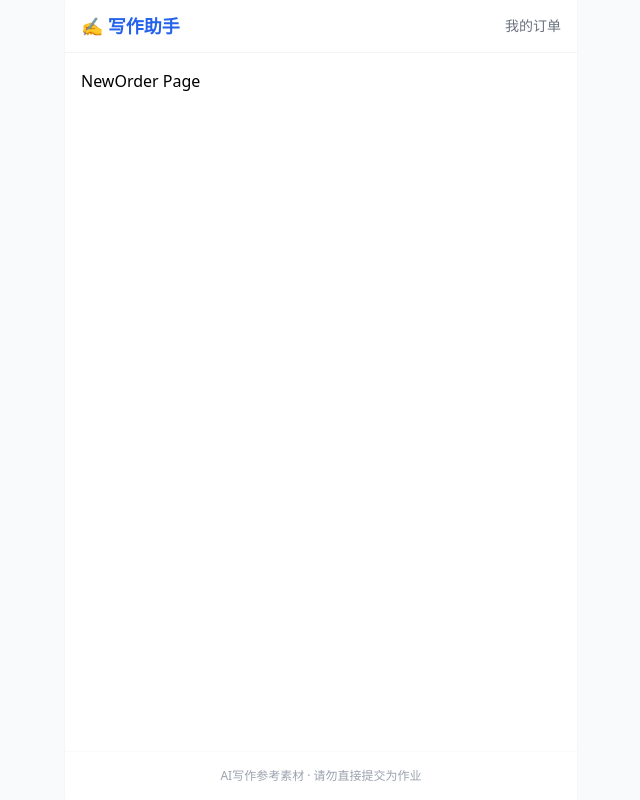
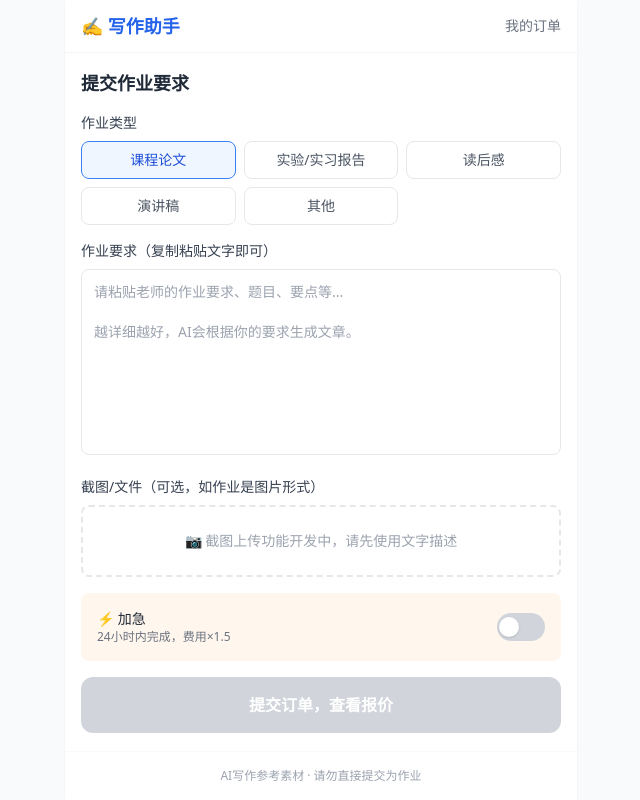
Before and after one commit to opure13567-cell/essay-writing, a React (Vite) app: page /order/new in a window 1280 px wide. Shown: the whole page, without its empty margins (319-959 px from the left). Built offline with nearby package versions, Linux system fonts and the light colour scheme.

Commit message:
feat: implement Home page, OrderForm component, and NewOrder page
- Home.jsx: Hero section, pricing table, service info, CTA button
- OrderForm.jsx: Reusable form with type selector, description, word count, rush toggle
- NewOrder.jsx: Wraps OrderForm with submit logic and error handling

```diff
--- /dev/null
+++ b/src/components/OrderForm.jsx
@@ -0,0 +1,106 @@
+import { useState } from 'react'
+
+const TYPES = [
+  { value: 'essay', label: '课程论文' },
+  { value: 'report', label: '实验/实习报告' },
+  { value: 'reflection', label: '读后感' },
+  { value: 'speech', label: '演讲稿' },
+  { value: 'other', label: '其他' },
+]
+
+export default function OrderForm({ onSubmit, loading }) {
+  const [type, setType] = useState('essay')
+  const [description, setDescription] = useState('')
+  const [deadline, setDeadline] = useState('')
+  const [isRush, setIsRush] = useState(false)
+
+  const wordCount = description.replace(/[\s\n\r，。！？、；：""''（）《》【】\[\]{}.,!?;:'"()\-\/\\|@#$%^&*+=<>]/g, '').length
+
+  const handleSubmit = (e) => {
+    e.preventDefault()
+    if (!description.trim()) return
+    onSubmit({ type, description: description.trim(), deadline: deadline || null, isRush })
+  }
+
+  return (
+    <form onSubmit={handleSubmit} className="space-y-4">
+      {/* 作业类型 */}
+      <div>
+        <label className="block text-sm font-medium text-gray-700 mb-2">作业类型</label>
+        <div className="grid grid-cols-3 gap-2">
+          {TYPES.map(t => (
+            <button
+              key={t.value}
+              type="button"
+              onClick={() => setType(t.value)}
+              className={`py-2 px-3 rounded-lg text-sm border transition-all ${
+                type === t.value
+                  ? 'border-blue-500 bg-blue-50 text-blue-700 font-medium'
+                  : 'border-gray-200 text-gray-600 hover:border-gray-300'
+              }`}
+            >
+              {t.label}
+            </button>
+          ))}
+        </div>
+      </div>
+
+      {/* 作业要求 */}
+      <div>
+        <label className="block text-sm font-medium text-gray-700 mb-2">
+          作业要求（复制粘贴文字即可）
+        </label>
+        <textarea
+          value={description}
+          onChange={e => setDescription(e.target.value)}
+          placeholder="请粘贴老师的作业要求、题目、要点等...&#10;&#10;越详细越好，AI会根据你的要求生成文章。"
+          rows={8}
+          className="w-full border border-gray-200 rounded-lg p-3 text-sm focus:border-blue-500 focus:ring-1 focus:ring-blue-500 outline-none resize-none"
+        />
+        {description && (
+          <p className="text-xs text-gray-400 mt-1">
+            已输入约 {wordCount} 字（不含标点和空格）
+          </p>
+        )}
+      </div>
+
+      {/* 截图上传（占位，后续扩展） */}
+      <div>
+        <label className="block text-sm font-medium text-gray-700 mb-2">
+          截图/文件（可选，如作业是图片形式）
+        </label>
+        <div className="border-2 border-dashed border-gray-200 rounded-lg p-6 text-center text-sm text-gray-400">
+          📷 截图上传功能开发中，请先使用文字描述
+        </div>
+      </div>
+
+      {/* 加急选项 */}
+      <div className="flex items-center justify-between bg-orange-50 rounded-lg p-4">
+        <div>
+          <div className="font-medium text-gray-800 text-sm">⚡ 加急</div>
+          <div className="text-xs text-gray-500">24小时内完成，费用×1.5</div>
+        </div>
+        <button
+          type="button"
+          onClick={() => setIsRush(!isRush)}
+          className={`w-12 h-7 rounded-full transition-colors ${
+            isRush ? 'bg-orange-500' : 'bg-gray-300'
+          }`}
+        >
+          <div className={`w-5 h-5 rounded-full bg-white shadow transition-transform ${
+            isRush ? 'translate-x-6' : 'translate-x-0.5'
+          }`} />
+        </button>
+      </div>
+
+      {/* 提交 */}
+      <button
+        type="submit"
+        disabled={!description.trim() || loading}
+        className="w-full py-4 bg-blue-600 text-white font-semibold rounded-xl hover:bg-blue-700 active:scale-[0.98] transition-all disabled:bg-gray-300 disabled:cursor-not-allowed"
+      >
+        {loading ? '提交中...' : '提交订单，查看报价'}
+      </button>
+    </form>
+  )
+}
--- a/src/pages/Home.jsx
+++ b/src/pages/Home.jsx
@@ -1,3 +1,54 @@
+import { useNavigate } from 'react-router-dom'
+
+const PRICING = [
+  { label: '短文（≤500字）', price: '¥2', examples: '读后感、活动总结、个人陈述' },
+  { label: '中文（500-5000字）', price: '¥5', examples: '课程小论文、实验报告、演讲稿' },
+  { label: '长文（5000-10万字）', price: '¥10', examples: '结课论文、毕业论文、调研报告' },
+]
+
 export default function Home() {
-  return <div>Home Page</div>
+  const navigate = useNavigate()
+
+  return (
+    <div className="space-y-6">
+      {/* Hero */}
+      <div className="text-center py-6">
+        <div className="text-5xl mb-4">✍️</div>
+        <h1 className="text-2xl font-bold text-gray-800 mb-2">写作助手</h1>
+        <p className="text-gray-500 text-sm">
+          AI智能润色 · 人工审核 · 优质交付
+        </p>
+      </div>
+
+      {/* 定价 */}
+      <div className="space-y-3">
+        <h2 className="font-semibold text-gray-700">服务定价</h2>
+        {PRICING.map((item, i) => (
+          <div key={i} className="flex items-center justify-between bg-gray-50 rounded-lg p-4">
+            <div>
+              <div className="font-medium text-gray-800">{item.label}</div>
+              <div className="text-xs text-gray-400 mt-1">{item.examples}</div>
+            </div>
+            <div className="text-xl font-bold text-blue-600">{item.price}</div>
+          </div>
+        ))}
+      </div>
+
+      {/* 说明 */}
+      <div className="bg-blue-50 rounded-lg p-4 text-sm text-blue-800 space-y-2">
+        <p>📝 <strong>如何使用：</strong>提交作业要求 → 付款 → 等待写稿 → 在线取稿</p>
+        <p>⚡ <strong>加急：</strong>24小时内完成，费用×1.5</p>
+        <p>💰 <strong>封顶：</strong>最高30元/篇</p>
+        <p>🤖 <strong>AI+人工：</strong>AI智能生成 + 人工审核润色，质量有保障</p>
+      </div>
+
+      {/* 按钮 */}
+      <button
+        onClick={() => navigate('/order/new')}
+        className="w-full py-4 bg-blue-600 text-white text-lg font-semibold rounded-xl hover:bg-blue-700 active:scale-[0.98] transition-all"
+      >
+        立即下单
+      </button>
+    </div>
+  )
 }
--- a/src/pages/NewOrder.jsx
+++ b/src/pages/NewOrder.jsx
@@ -1,3 +1,32 @@
+import { useState } from 'react'
+import { useNavigate } from 'react-router-dom'
+import OrderForm from '../components/OrderForm'
+import { api } from '../utils/api'
+
 export default function NewOrder() {
-  return <div>NewOrder Page</div>
+  const navigate = useNavigate()
+  const [loading, setLoading] = useState(false)
+  const [error, setError] = useState('')
+
+  const handleSubmit = async (data) => {
+    setLoading(true)
+    setError('')
+    try {
+      const order = await api.createOrder(data)
+      navigate(`/order/${order.id}/pay`)
+    } catch (err) {
+      setError(err.message || '提交失败，请重试')
+      setLoading(false)
+    }
+  }
+
+  return (
+    <div>
+      <h2 className="text-lg font-bold text-gray-800 mb-4">提交作业要求</h2>
+      {error && (
+        <div className="bg-red-50 text-red-600 rounded-lg p-3 text-sm mb-4">{error}</div>
+      )}
+      <OrderForm onSubmit={handleSubmit} loading={loading} />
+    </div>
+  )
 }
```
